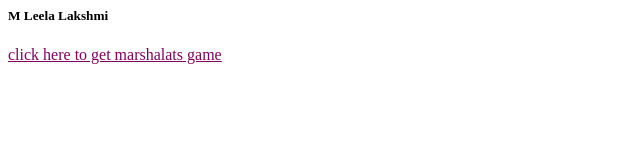
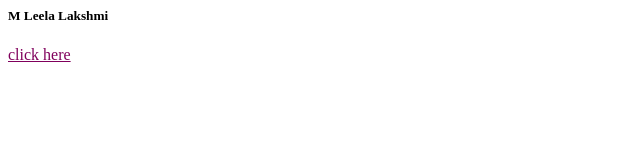
Before and after one commit to 20NN1A1220/probase, a plain HTML site: page probaseL9/personalwebsite.html in a window 1280 px wide. Shown: the whole page, without its empty margins (0-640 px from the left). Drawn offline with Linux system fonts and the light colour scheme.

Commit message:
Update personalwebsite.html

```diff
--- a/probaseL9/personalwebsite.html
+++ b/probaseL9/personalwebsite.html
@@ -1,6 +1,6 @@
 <html>
 <body>
 <h5>M Leela Lakshmi</h5>
-   <a style = "color:rgb(128, 0, 92)" href="/index.html">click here to get marshalats game</a>
+   <a style = "color:rgb(128, 0, 92)" href="/index.html">click here</a>
 </body>
 </html>
```
